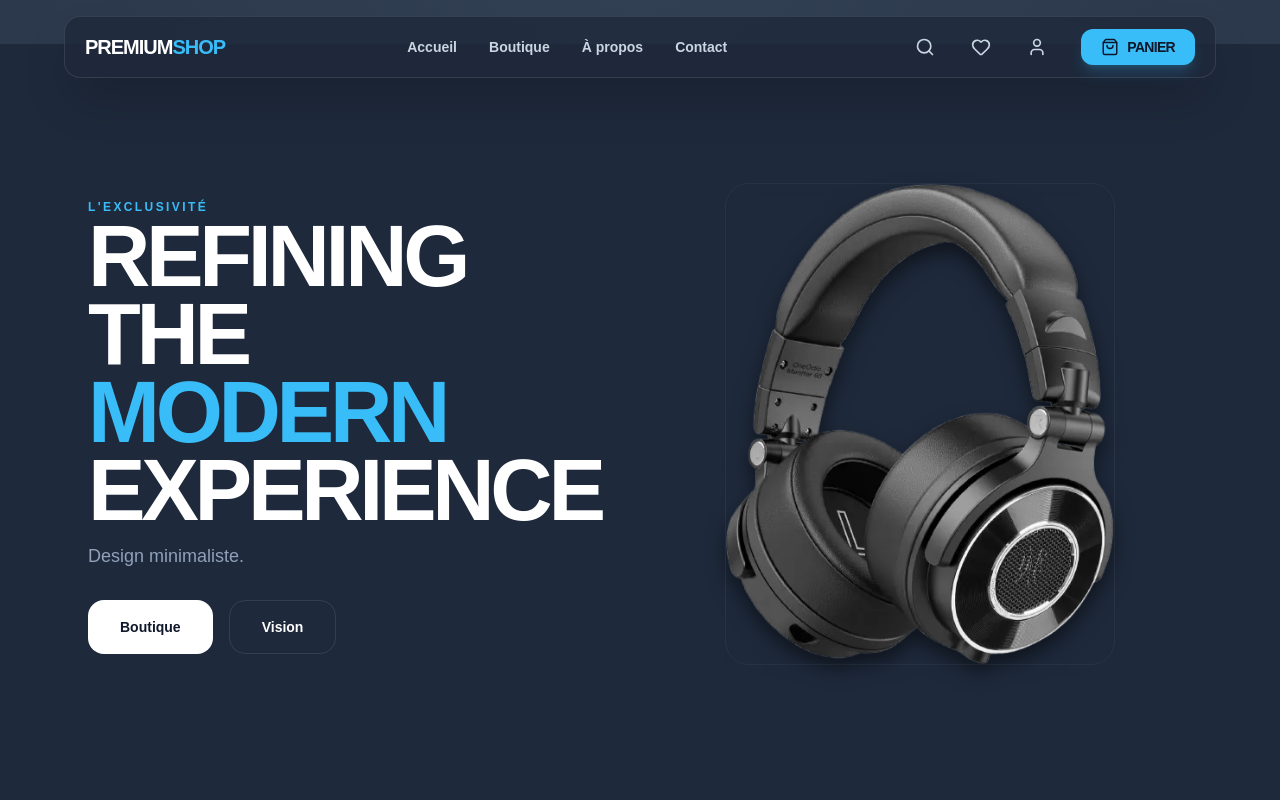
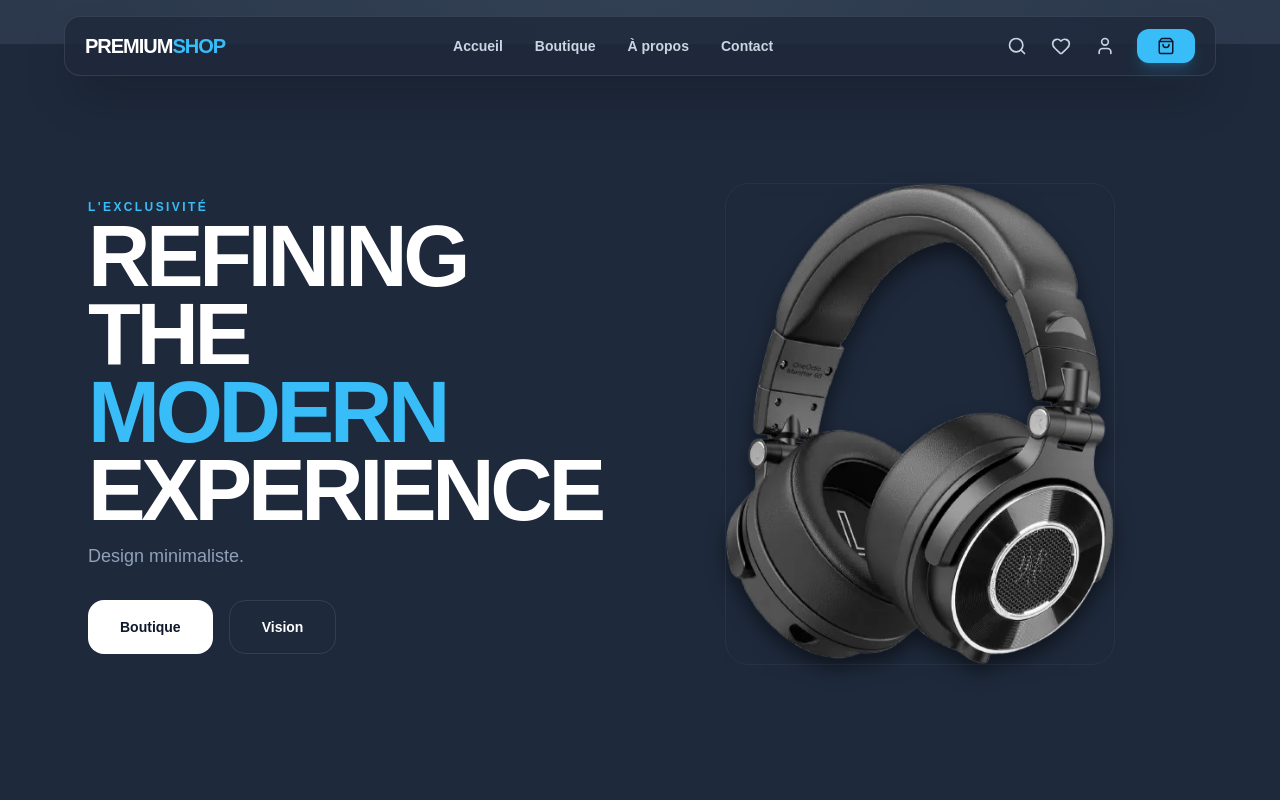
Before and after one commit to Thugs20/mon-shop-premium, a Next.js app: page / in a window 1280 px wide. Shown: the top 800 px of the page. Built offline with nearby package versions, Linux system fonts and the light colour scheme.

Commit message:
modification des éléments de la navbar

```diff
--- a/components/Navbar.tsx
+++ b/components/Navbar.tsx
@@ -15,25 +15,26 @@ const Navbar = () => {
   return (
     <>
       <header className="fixed top-4 inset-x-0 flex justify-center z-50 px-4">
-        <nav className="w-full max-w-6xl bg-[#1e293b]/80 backdrop-blur-xl border border-white/10 px-4 sm:px-5 py-3 rounded-2xl shadow-2xl">
-  <div className="flex items-center justify-between gap-2">
+        <nav className="w-full max-w-6xl bg-[#1e293b]/80 backdrop-blur-xl border border-white/10 px-3 sm:px-5 py-3 rounded-2xl shadow-2xl mx-auto">
+  <div className="flex items-center justify-between">
 
-    {/* 1. GAUCHE : BURGER (Mobile uniquement) - shrink-0 pour qu'il ne s'écrase jamais */}
+    {/* GAUCHE : Bloc Burger + Logo (Largeur minimum garantie) */}
+    <div className="flex items-center gap-2 min-w-[120px] md:min-w-0">
       <button
-      className="md:hidden text-white p-2 shrink-0"
+        className="md:hidden text-white p-2 shrink-0 -ml-2"
         onClick={() => setIsOpen(!isOpen)}
       >
         {isOpen ? <X size={24} /> : <Menu size={24} />}
       </button>
 
-    {/* 2. CENTRE/GAUCHE : LOGO - shrink-0 pour garder sa taille */}
-    <Link href="/" className="flex items-center gap-2 shrink-0">
-      <div className="text-white font-black text-lg md:text-xl tracking-tighter whitespace-nowrap">
+      <Link href="/" className="flex items-center shrink-0">
+        <div className="text-white font-black text-base sm:text-lg md:text-xl tracking-tighter whitespace-nowrap">
           PREMIUM<span className="text-[#38bdf8]">SHOP</span>
         </div>
       </Link>
+    </div>
 
-    {/* 3. CENTRE : MENU (Desktop uniquement) */}
+    {/* CENTRE : Liens (Uniquement Desktop) */}
     <div className="hidden md:flex items-center gap-8 text-sm font-semibold text-slate-300 whitespace-nowrap">
       <Link href="/" className="hover:text-[#38bdf8] transition-colors">Accueil</Link>
       <Link href="/shop" className="hover:text-[#38bdf8] transition-colors">Boutique</Link>
@@ -41,45 +42,32 @@ const Navbar = () => {
       <Link href="/contact" className="hover:text-[#38bdf8] transition-colors">Contact</Link>
     </div>
 
-    {/* 4. DROITE : ACTIONS - shrink-0 pour protéger le bloc d'icônes */}
-    <div className="flex items-center gap-1 sm:gap-4 lg:gap-6 shrink-0">
-
-      {/* Recherche */}
-      <Link
-        href="/shop"
-        className="text-slate-300 hover:text-[#38bdf8] p-1.5 transition-colors"
-        aria-label="Rechercher"
-      >
-        <Search size={19} className="md:size-[20px]" />
+    {/* DROITE : Actions (Largeur ajustée pour ne pas déborder) */}
+    <div className="flex items-center justify-end gap-1 sm:gap-3 shrink-0">
+      <Link href="/shop" className="text-slate-300 hover:text-[#38bdf8] p-1.5 transition-colors">
+        <Search size={20} />
       </Link>
 
-      {/* FAVORIS */}
-      <Link
-        href="/favoris"
-        className="relative text-slate-300 hover:text-red-400 p-1.5 transition-colors"
-        aria-label="Favoris"
-      >
-        <Heart size={19} className={`md:size-[20px] ${favorites.length > 0 ? "fill-red-500 text-red-500" : ""}`} />
+      <Link href="/favoris" className="relative text-slate-300 hover:text-red-400 p-1.5 transition-colors">
+        <Heart size={20} className={favorites.length > 0 ? "fill-red-500 text-red-500" : ""} />
         {favorites.length > 0 && (
-          <span className="absolute top-1 right-1 w-1.5 h-1.5 bg-red-500 rounded-full border border-[#1e293b]" />
+          <span className="absolute top-1 right-1 w-2 h-2 bg-red-500 rounded-full border-2 border-[#1e293b]" />
         )}
       </Link>
 
-      {/* Compte */}
-      <button className="text-slate-300 hover:text-white p-1.5">
-        <User size={19} className="md:size-[20px]" />
+      <button className="hidden sm:block text-slate-300 hover:text-white p-1.5">
+        <User size={20} />
       </button>
 
-      {/* LE BOUTON PANIER */}
       <button
         onClick={() => setIsCartOpen(true)}
-        className="relative bg-[#38bdf8] text-[#0f172a] ml-1 px-3 py-2 sm:px-5 rounded-xl text-sm font-bold flex items-center gap-2 hover:bg-white transition-all active:scale-95 shadow-lg shadow-[#38bdf8]/20 shrink-0"
+        className="relative bg-[#38bdf8] text-[#0f172a] ml-1 px-3 py-2 sm:px-5 rounded-xl text-[10px] sm:text-sm font-black flex items-center gap-2 hover:bg-white transition-all shadow-lg shadow-[#38bdf8]/20 shrink-0"
       >
         <ShoppingBag size={18} />
-        <span className="hidden sm:inline uppercase tracking-tighter">Panier</span>
+        <span className="hidden xs:inline uppercase tracking-tighter">Panier</span>
 
         {cartCount > 0 && (
-          <span className="absolute -top-1 -right-1 bg-white text-[#38bdf8] text-[10px] w-4 h-4 md:w-5 md:h-5 rounded-full flex items-center justify-center border-2 border-[#1e293b] font-black animate-pulse">
+          <span className="absolute -top-1 -right-1 bg-white text-[#38bdf8] text-[9px] w-5 h-5 rounded-full flex items-center justify-center border-2 border-[#1e293b] font-black">
             {cartCount}
           </span>
         )}
@@ -87,14 +75,14 @@ const Navbar = () => {
     </div>
   </div>
 
-  {/* 5. MENU MOBILE */}
+  {/* MENU MOBILE (Reste inchangé) */}
   {isOpen && (
     <div className="md:hidden mt-4 pt-4 border-t border-white/10 flex flex-col gap-4 text-slate-300 font-medium pb-2">
-      <Link href="/" onClick={() => setIsOpen(false)} className="hover:text-[#38bdf8]">Accueil</Link>
-      <Link href="/shop" onClick={() => setIsOpen(false)} className="hover:text-[#38bdf8]">Boutique</Link>
-      <Link href="/a-propos" onClick={() => setIsOpen(false)} className="hover:text-[#38bdf8]">À propos</Link>
-      <Link href="/contact" onClick={() => setIsOpen(false)} className="hover:text-[#38bdf8]">Contact</Link>
-      <Link href="/favoris" onClick={() => setIsOpen(false)} className="hover:text-red-400">Mes Favoris ({favorites.length})</Link>
+      <Link href="/" onClick={() => setIsOpen(false)}>Accueil</Link>
+      <Link href="/shop" onClick={() => setIsOpen(false)}>Boutique</Link>
+      <Link href="/a-propos" onClick={() => setIsOpen(false)}>À propos</Link>
+      <Link href="/contact" onClick={() => setIsOpen(false)}>Contact</Link>
+      <Link href="/favoris" onClick={() => setIsOpen(false)} className="text-[#38bdf8]">Mes Favoris ({favorites.length})</Link>
     </div>
   )}
 </nav>
```
Lines whose indentation alone changed are shown as unchanged.
